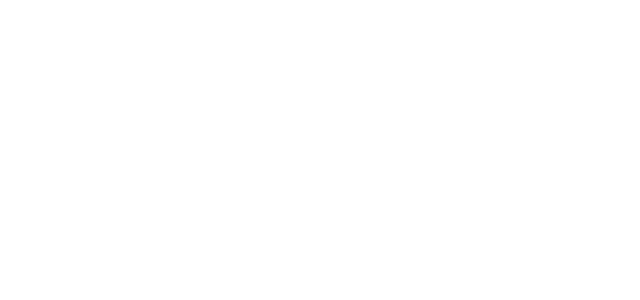
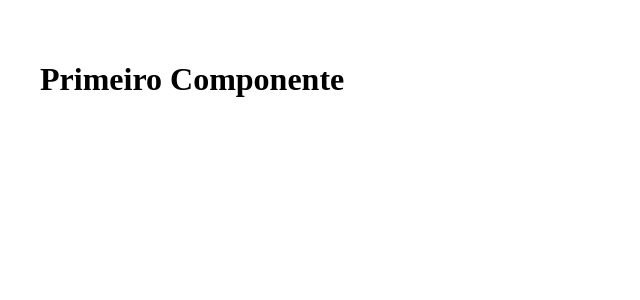
Before and after one commit to andrewschiozo/cod3r-masterclass-vuejs, a Vue app: page / in a window 1280 px wide. Shown: the top 300 px of the page, without its empty margins (0-640 px from the left). Built offline with nearby package versions, Linux system fonts and the light colour scheme.

Commit message:
feat: importação e uso do PrimeiroComponente

```diff
--- a/src/App.vue
+++ b/src/App.vue
@@ -1,7 +1,9 @@
 <script setup>
+  import PrimeiroComponente from './components/PrimeiroComponente.vue';
 </script>
 
 <template>
+  <PrimeiroComponente />
 </template>
 
 <style scoped>
```
